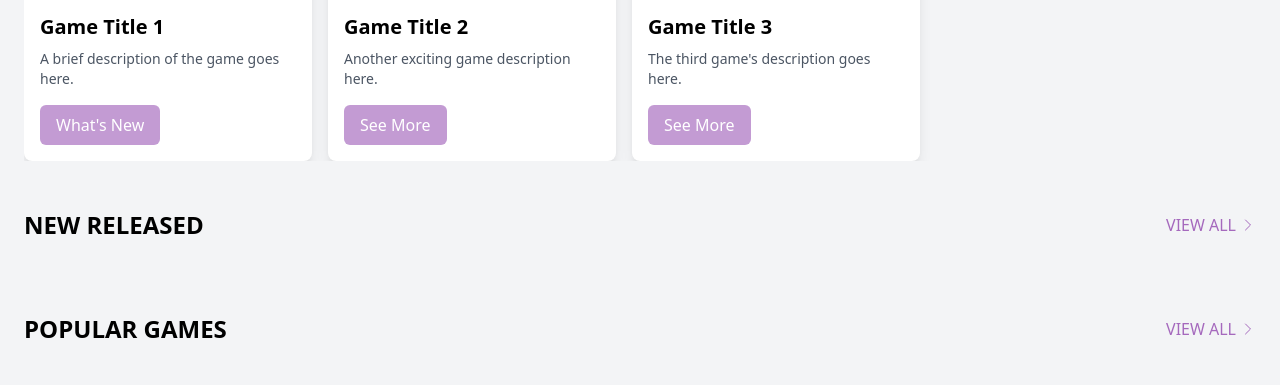
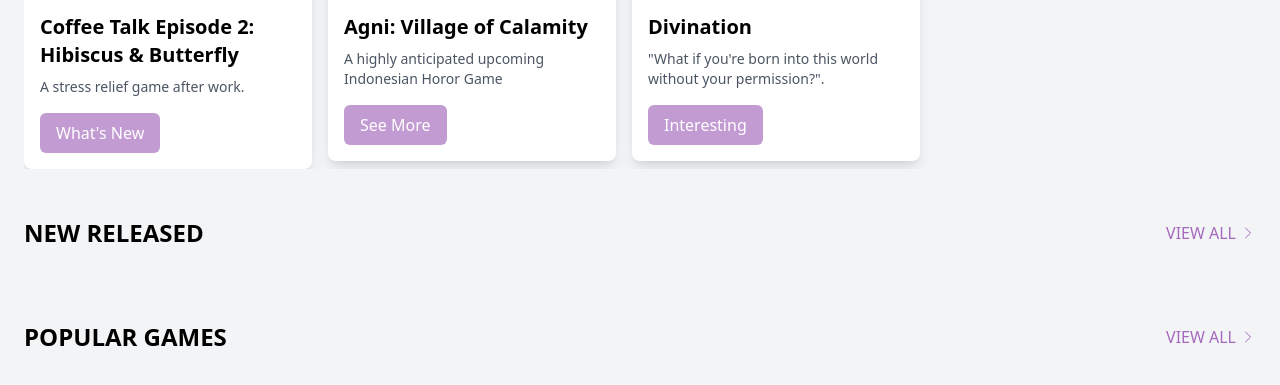
Before and after one commit to GumaMohdor/Sweet-Potato, a website: page public/index.html in a window 1280 px wide. Shown: the part 323-708 px from the top of the page. Drawn offline with nearby package versions, Linux system fonts and the light colour scheme; no server answers.

Commit message:
sedikit update

```diff
--- a/public/index.html
+++ b/public/index.html
@@ -168,26 +168,26 @@
                 <div class="carousel-inner" id="carouselInner">
                     <div class="inline-block mr-4">
                         <div class="bg-white rounded-lg shadow-lg p-4 w-72">
-                            <img src="https://th.bing.com/th/id/OIP.Rk3vlTlhB3Hell60HpnJ8AHaEK?rs=1&pid=ImgDetMain" alt="Game 1" class="w-full h-40 object-cover rounded-lg mb-4">
-                            <h2 class="text-xl font-bold mb-2">Game Title 1</h2>
-                            <p class="text-gray-600 text-sm">A brief description of the game goes here.</p>
-                            <a href="gamedetail.html" class="mt-4 inline-block bg-main text-white px-4 py-2 rounded-md hover:bg-main-dark">What's New</a>
+                            <img src="https://shared.fastly.steamstatic.com/store_item_assets/steam/apps/1663220/ss_627b42b92abaddd8010df12d6bd64b1f3a098913.600x338.jpg?t=1726556009" alt="Game 1" class="w-full h-40 object-cover rounded-lg mb-4">
+                            <h2 class="text-xl font-bold mb-2">Coffee Talk Episode 2: Hibiscus & Butterfly</h2>
+                            <p class="text-gray-600 text-sm">A stress relief game after work.</p>
+                            <a href="gamedetail.html?id=12" class="mt-4 inline-block bg-main text-white px-4 py-2 rounded-md hover:bg-main-dark">What's New</a>
                         </div>
                     </div>
                     <div class="inline-block mr-4">
                         <div class="bg-white rounded-lg shadow-lg p-4 w-72">
-                            <img src="https://th.bing.com/th/id/OIP.Ngl8_D4FHSyFoxUGii-x5wHaJT?pid=ImgDet&w=208&h=261&c=7" alt="Game 2" class="w-full h-40 object-cover rounded-lg mb-4">
-                            <h2 class="text-xl font-bold mb-2">Game Title 2</h2>
-                            <p class="text-gray-600 text-sm">Another exciting game description here.</p>
-                            <a href="gamedetail.html" class="mt-4 inline-block bg-main text-white px-4 py-2 rounded-md hover:bg-main-dark">See More</a>
+                            <img src="https://d1tgyzt3mf06m9.cloudfront.net/v3-staging/2024/08/Game-Horor-Indonesia-Agni-Village-of-Calamity-Rilis-Trailer-Gameplay-Terbaru.jpg" alt="Game 2" class="w-full h-40 object-cover rounded-lg mb-4">
+                            <h2 class="text-xl font-bold mb-2">Agni: Village of Calamity</h2>
+                            <p class="text-gray-600 text-sm">A highly anticipated upcoming Indonesian Horor Game</p>
+                            <a href="gamedetail.html?id=1" class="mt-4 inline-block bg-main text-white px-4 py-2 rounded-md hover:bg-main-dark">See More</a>
                         </div>
                     </div>
                     <div class="inline-block">
                         <div class="bg-white rounded-lg shadow-lg p-4 w-72">
-                            <img src="https://th.bing.com/th/id/OIP.tRrML-De7WnONx3sOmOWwgHaHa?pid=ImgDet&w=208&h=208&c=7" alt="Game 3" class="w-full h-40 object-cover rounded-lg mb-4">
-                            <h2 class="text-xl font-bold mb-2">Game Title 3</h2>
-                            <p class="text-gray-600 text-sm">The third game's description goes here.</p>
-                            <a href="gamedetail.html" class="mt-4 inline-block bg-main text-white px-4 py-2 rounded-md hover:bg-main-dark">See More</a>
+                            <img src="https://shared.fastly.steamstatic.com/store_item_assets/steam/apps/1180250/ss_299d28e1dd13421dfbc9e45ca7c2cb5630f09f87.600x338.jpg?t=1725347159" alt="Game 3" class="w-full h-40 object-cover rounded-lg mb-4">
+                            <h2 class="text-xl font-bold mb-2">Divination</h2>
+                            <p class="text-gray-600 text-sm">"What if you're born into this world without your permission?".</p>
+                            <a href="gamedetail.html?id=3" class="mt-4 inline-block bg-main text-white px-4 py-2 rounded-md hover:bg-main-dark">Interesting</a>
                         </div>
                     </div>
                 </div>
```
Also changed, not shown: public/adminGenre.html (+2 -2 lines).
